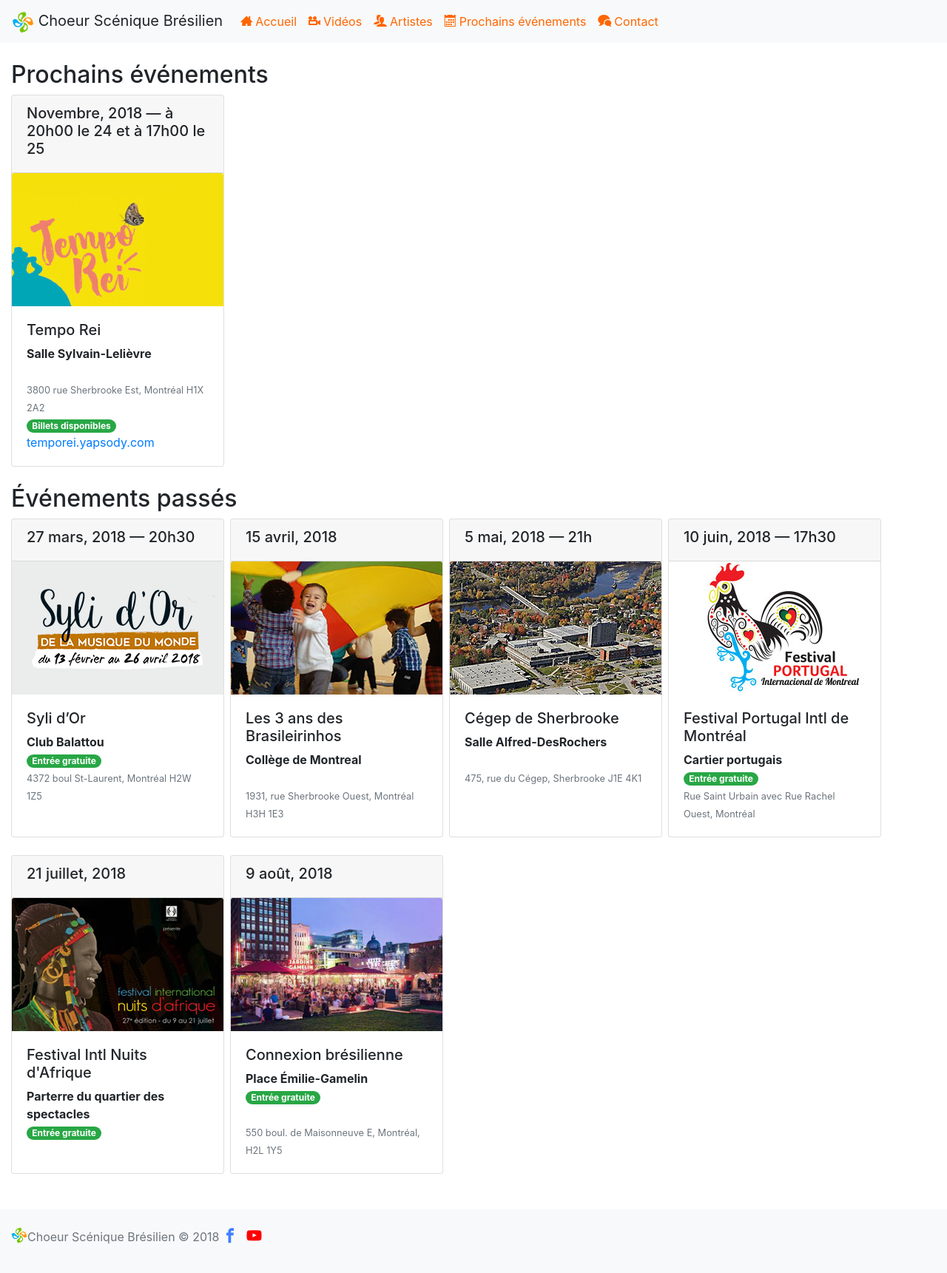
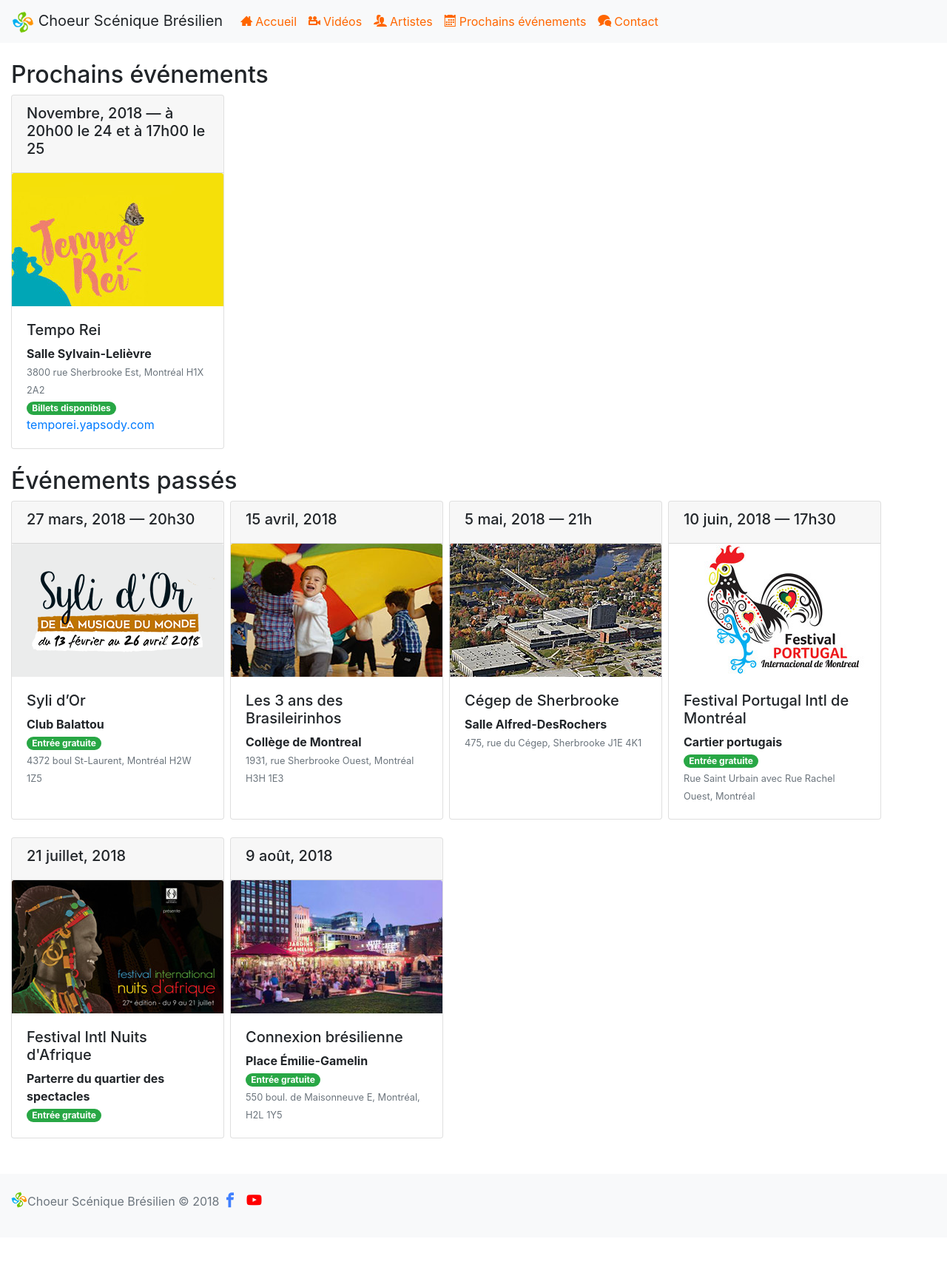
Before and after one commit to corocenicobrasileiro/corocenicobrasileiro.github.io, a Jekyll site: the page built from evenements.html, in a window 1280 px wide. Shown: the whole page at 74% size. Built offline with Jekyll 4.4.1, drawn with Linux system fonts in a browser that asks for light colours; nearby versions of some CDN libraries; some web fonts are replaced; after the commit the page ends 1673 px from its top, so only the background shows below that.

Commit message:
Update evenements.html

```diff
--- a/evenements.html
+++ b/evenements.html
@@ -11,7 +11,7 @@
             <img src="/img/evenements/2018_nov-temporei.jpg" class="card-img-top" />
             <div class="card-body">
                 <h5>Tempo Rei</h5>
-                <p class="card-text"><strong>Salle Sylvain-Lelièvre</strong> <br/><small class="text-muted"><br/>3800 rue Sherbrooke Est, Montréal H1X 2A2</small><br/><span class="badge badge-pill badge-success">Billets disponibles</span> <a href="https://temporei.yapsody.com/" target="_blank">temporei.yapsody.com</a></p>
+                <p class="card-text"><strong>Salle Sylvain-Lelièvre</strong> <br/><small class="text-muted">3800 rue Sherbrooke Est, Montréal H1X 2A2</small><br/><span class="badge badge-pill badge-success">Billets disponibles</span> <a href="https://temporei.yapsody.com/" target="_blank">temporei.yapsody.com</a></p>
             </div>
         </div>
     </div>
@@ -29,7 +29,7 @@
             <img src="/img/evenements/2018_mars-nuits_dafrique.png" class="card-img-top" />
             <div class="card-body">
                 <h5>Syli d’Or</h5>
-                <p class="card-text"><strong>Club Balattou</strong> <br/><span class="badge badge-pill badge-success">Entrée gratuite</span><small class="text-muted"><br/>4372 boul St-Laurent, Montréal H2W 1Z5</small></p>
+                <p class="card-text"><strong>Club Balattou</strong> <br/><span class="badge badge-pill badge-success">Entrée gratuite</span><br/><small class="text-muted">4372 boul St-Laurent, Montréal H2W 1Z5</small></p>
             </div>
         </div>
         <div class="card mr-2 mb-4">
@@ -39,7 +39,7 @@
             <img src="/img/evenements/2018_avril-les_brasileirinhos.jpg" class="card-img-top" />
             <div class="card-body">
                 <h5>Les 3 ans des Brasileirinhos</h5>
-                <p class="card-text"><strong>Collège de Montreal</strong> <br/><small class="text-muted"><br/>1931, rue Sherbrooke Ouest, Montréal H3H 1E3</small></p>
+                <p class="card-text"><strong>Collège de Montreal</strong> <br/><small class="text-muted">1931, rue Sherbrooke Ouest, Montréal H3H 1E3</small></p>
             </div>
         </div>
         <div class="card mr-2 mb-4">
@@ -49,7 +49,7 @@
             <img src="/img/evenements/2018_mai-sherbrooke.jpg" class="card-img-top" />
             <div class="card-body">
                 <h5>Cégep de Sherbrooke</h5>
-                <p class="card-text"><strong>Salle Alfred-DesRochers</strong> <br/><small class="text-muted"><br/>475, rue du Cégep, Sherbrooke J1E 4K1</small></p>
+                <p class="card-text"><strong>Salle Alfred-DesRochers</strong> <br/><small class="text-muted">475, rue du Cégep, Sherbrooke J1E 4K1</small></p>
             </div>
         </div>
         <div class="card mr-2 mb-4">
@@ -59,7 +59,7 @@
             <img src="/img/evenements/2018_juin_festival_portugal.jpg" class="card-img-top" />
             <div class="card-body">
                 <h5>Festival Portugal Intl de Montréal</h5>
-                <p class="card-text"><strong>Cartier portugais</strong> <br/><span class="badge badge-pill badge-success">Entrée gratuite</span><small class="text-muted"><br/>Rue Saint Urbain avec Rue Rachel Ouest, Montréal</small></p>
+                <p class="card-text"><strong>Cartier portugais</strong> <br/><span class="badge badge-pill badge-success">Entrée gratuite</span><br/><small class="text-muted">Rue Saint Urbain avec Rue Rachel Ouest, Montréal</small></p>
             </div>
         </div>
 
@@ -81,7 +81,7 @@
             <img src="/img/evenements/2018_aout_connexion_bresilienne.jpeg" class="card-img-top" />
             <div class="card-body">
                 <h5>Connexion brésilienne</h5>
-                <p class="card-text"><strong>Place Émilie-Gamelin</strong> <br/><span class="badge badge-pill badge-success">Entrée gratuite</span><br/><small class="text-muted"><br/>550 boul. de Maisonneuve E, Montréal, H2L 1Y5</small></p>
+                <p class="card-text"><strong>Place Émilie-Gamelin</strong> <br/><span class="badge badge-pill badge-success">Entrée gratuite</span><br/><small class="text-muted">550 boul. de Maisonneuve E, Montréal, H2L 1Y5</small></p>
             </div>
         </div>
 
```
